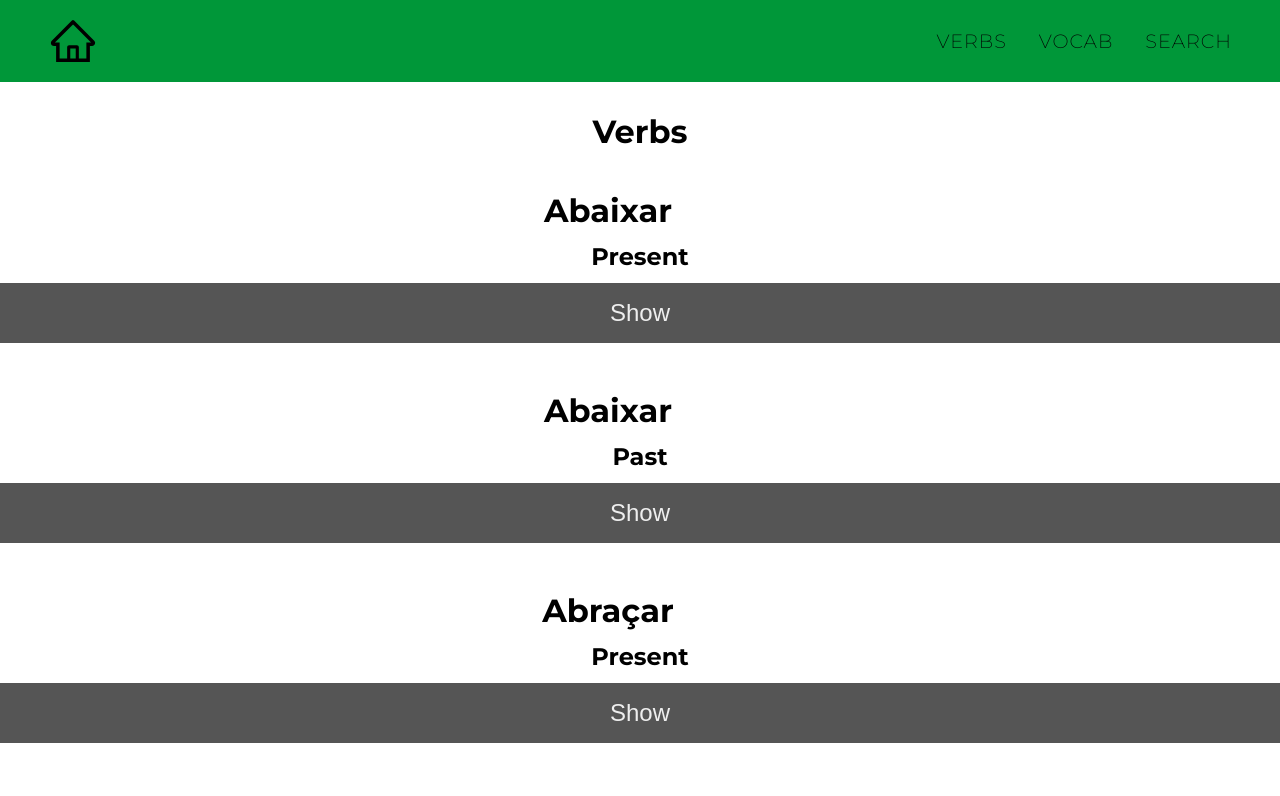
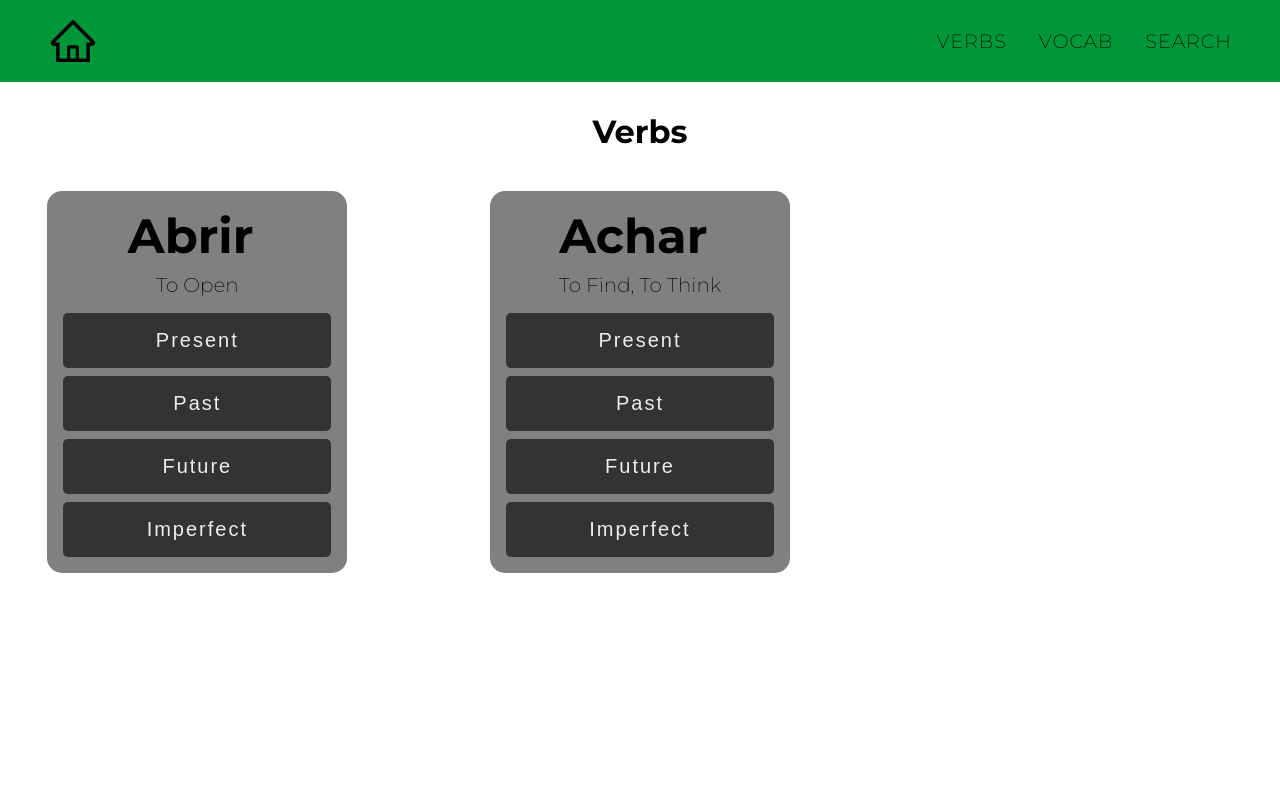
Before and after one commit to dking1342/portuguese, a Next.js app: page /verbs in a window 1280 px wide. Shown: the top 796 px of the page. Built offline with nearby package versions, Linux system fonts and the light colour scheme.

Commit message:
css changes & vocab changes

```diff
--- a/src/app/components/VerbItem.tsx
+++ b/src/app/components/VerbItem.tsx
@@ -1,55 +1,94 @@
 'use client';
 import React, { useState } from 'react';
-import { verbItemType } from '../types';
+import { Tense, TenseArray, TenseItemType, verbItemArray } from '../types';
 import styles from '../styles/VerbItem.module.sass';
+import { v4 as uuidv4 } from 'uuid';
 
 type Props = {
-  item: verbItemType;
+  item: verbItemArray;
 };
 
 const VerbItem = ({ item }: Props) => {
   const [show, setShow] = useState(false);
+  const [showTense, setShowTense] = useState('');
+  const [currentGroup, setCurrentGroup] = useState<TenseItemType | null>(null);
 
-  const toggleBody = () => {
-    setShow(!show);
+  const toggleTenses = (id: string) => {
+    setShowTense(id);
+    const list: TenseArray = item.tenses.filter((t) => t.tense === id)[0];
+    setCurrentGroup(list.group);
+    setShow(true);
   };
+
+  const closeDialog = () => {
+    setShow(false);
+  };
+
+  const tenses = [
+    {
+      id: uuidv4(),
+      tense: Tense.present,
+    },
+    {
+      id: uuidv4(),
+      tense: Tense.past,
+    },
+    {
+      id: uuidv4(),
+      tense: Tense.future,
+    },
+    {
+      id: uuidv4(),
+      tense: Tense.imperfect,
+    },
+  ];
 
   return (
     <div className={styles.container}>
       <div className={styles.header}>
         <h1>{item.verb}</h1>
-        <h2>{item.tense}</h2>
-        <button onClick={toggleBody}>Show</button>
+        <h2>{item.meaning}</h2>
       </div>
-      <div
-        className={`${styles.body} ${show ? styles.active : styles.disable}`}
+      <div className={styles.btnContainer}>
+        {tenses.map((t) => (
+          <button
+            className={styles.tensesBtn}
+            key={t.id}
+            onClick={() => toggleTenses(t.tense)}
           >
-        <div>
-          <h2>Meaning: {item.meaning}</h2>
+            {t.tense}
+          </button>
+        ))}
       </div>
+      {show && currentGroup && (
+        <div className={styles.dialog}>
           <div className={styles.rowContainer}>
             <div className={styles.row}>
               <h3>Eu</h3>
-            <p>{item.firstSingle}</p>
+              <p>{currentGroup.firstSingle}</p>
             </div>
             <div className={styles.row}>
               <h3>Tu</h3>
-            <p>{item.secondSingle}</p>
+              <p>{currentGroup.secondSingle}</p>
             </div>
             <div className={styles.row}>
               <h3>Ele, Ela, Você</h3>
-            <p>{item.thirdSingle}</p>
+              <p>{currentGroup.thirdSingle}</p>
             </div>
             <div className={styles.row}>
               <h3>Nós</h3>
-            <p>{item.firstPlural}</p>
+              <p>{currentGroup.firstPlural}</p>
             </div>
             <div className={styles.row}>
               <h3>Eles, Elas</h3>
-            <p>{item.thirdPlural}</p>
+              <p>{currentGroup.thirdPlural}</p>
             </div>
           </div>
+          <button className={styles.dialogCloseBtn} onClick={closeDialog}>
+            OK
+          </button>
         </div>
+      )}
     </div>
   );
 };
--- a/src/app/components/VerbList.tsx
+++ b/src/app/components/VerbList.tsx
@@ -1,22 +1,26 @@
 import React from 'react';
-import { verbListType } from '../types';
+import { verbItemArray, verbListType } from '../types';
 import VerbItem from './VerbItem';
 import styles from '../styles/VerbList.module.sass';
 
 type Props = {
   verbList: verbListType[];
+  verbs: verbItemArray[] | null;
 };
 
-const VerbList = ({ verbList }: Props) => {
+const VerbList = ({ verbList, verbs }: Props) => {
   const sortedList = verbList.sort((a, b) =>
     a.verbItem.verb.localeCompare(b.verbItem.verb)
   );
 
   return (
     <div className={styles.container}>
-      {sortedList.map((item) => (
+      {verbs?.map((item) => (
+        <VerbItem key={item.id} item={item} />
+      ))}
+      {/* {sortedList.map((item) => (
         <VerbItem key={item.id} item={item.verbItem} />
-      ))}
+      ))} */}
     </div>
   );
 };
--- a/src/app/data/verbList.ts
+++ b/src/app/data/verbList.ts
@@ -1,6 +1,7 @@
 import { Twinkle_Star } from 'next/font/google';
-import { verbListType } from '../types';
+import { verbItemArray, verbListType } from '../types';
 import { v4 as uuidv4 } from 'uuid';
+import { MdUnpublished } from 'react-icons/md';
 
 enum Tense {
   present = 'present',
@@ -14,13 +15,16 @@ enum Type {
   irregular = 'irregular',
 }
 
-export const verbList: verbListType[] = [
-  {
-    id: uuidv4(),
-    verbItem: {
+export const verbL: verbItemArray[] = [
+  {
+    id: uuidv4(),
     verb: 'abrir',
     meaning: 'to open',
-      tense: Tense.present,
+    tenses: [
+      {
+        id: uuidv4(),
+        tense: Tense.present,
+        group: {
           firstSingle: 'abro',
           secondSingle: 'abres',
           thirdSingle: 'abre',
@@ -30,10 +34,8 @@ export const verbList: verbListType[] = [
       },
       {
         id: uuidv4(),
-    verbItem: {
-      verb: 'abrir',
-      meaning: 'to open',
-      tense: Tense.past,
+        tense: Tense.past,
+        group: {
           firstSingle: 'abri',
           secondSingle: 'abriste',
           thirdSingle: 'abriu',
@@ -43,10 +45,8 @@ export const verbList: verbListType[] = [
       },
       {
         id: uuidv4(),
-    verbItem: {
-      verb: 'abrir',
-      meaning: 'to open',
         tense: Tense.future,
+        group: {
           firstSingle: 'abrirei',
           secondSingle: 'abrirás',
           thirdSingle: 'abrirá',
@@ -56,10 +56,8 @@ export const verbList: verbListType[] = [
       },
       {
         id: uuidv4(),
-    verbItem: {
-      verb: 'abrir',
-      meaning: 'to open',
         tense: Tense.imperfect,
+        group: {
           firstSingle: 'abria',
           secondSingle: 'abrias',
           thirdSingle: 'abria',
@@ -67,6 +65,62 @@ export const verbList: verbListType[] = [
           thirdPlural: 'abriam',
         },
       },
+    ],
+  },
+  {
+    id: uuidv4(),
+    verb: 'achar',
+    meaning: 'to find, to think',
+    tenses: [
+      {
+        id: uuidv4(),
+        tense: Tense.present,
+        group: {
+          firstSingle: 'acho',
+          secondSingle: 'achas',
+          thirdSingle: 'acha',
+          firstPlural: 'achamos',
+          thirdPlural: 'acham',
+        },
+      },
+      {
+        id: uuidv4(),
+        tense: Tense.past,
+        group: {
+          firstSingle: 'achei',
+          secondSingle: 'achaste',
+          thirdSingle: 'achou',
+          firstPlural: 'achamos',
+          thirdPlural: 'acharam',
+        },
+      },
+      {
+        id: uuidv4(),
+        tense: Tense.future,
+        group: {
+          firstSingle: 'acharei',
+          secondSingle: 'acharás',
+          thirdSingle: 'achará',
+          firstPlural: 'acharemos',
+          thirdPlural: 'acharão',
+        },
+      },
+      {
+        id: uuidv4(),
+        tense: Tense.imperfect,
+        group: {
+          firstSingle: 'achava',
+          secondSingle: 'achavas',
+          thirdSingle: 'achava',
+          firstPlural: 'achávamos',
+          thirdPlural: 'achavam',
+        },
+      },
+    ],
+  },
+];
+
+export const verbList: verbListType[] = [
   {
     id: uuidv4(),
     verbItem: {
@@ -282,7 +336,7 @@ export const verbList: verbListType[] = [
       meaning: 'to drink',
       tense: Tense.present,
       firstSingle: 'bebo',
-      secondSingle: '',
+      secondSingle: 'bebes',
       thirdSingle: 'bebe',
       firstPlural: 'bebemos',
       thirdPlural: 'bebem',
@@ -294,12 +348,24 @@ export const verbList: verbListType[] = [
       verb: 'beber',
       meaning: 'to drink',
       tense: Tense.past,
-      type: Type.regular,
       firstSingle: 'bebi',
       secondSingle: 'bebeste',
       thirdSingle: 'bebeu',
       firstPlural: 'bebemos',
       thirdPlural: 'beberam',
+    },
+  },
+  {
+    id: uuidv4(),
+    verbItem: {
+      verb: 'beber',
+      meaning: 'to drink',
+      tense: Tense.future,
+      firstSingle: 'beberei',
+      secondSingle: 'beberás',
+      thirdSingle: 'beberá',
+      firstPlural: 'beberemos',
+      thirdPlural: 'beberão',
     },
   },
   {
--- a/src/app/styles/VerbItem.module.sass
+++ b/src/app/styles/VerbItem.module.sass
@@ -1,25 +1,60 @@
 .container
   width: 100%
-  height: 100%
   display: flex
   flex-direction: column
-  gap: 1.5rem
+  gap: 1rem
+  background: gray
+  max-width: 300px
+  padding: 1rem
+  border-radius: 15px
+  align-items: center
+  justify-content: center
 
   .header
     display: flex
     flex-direction: column
-    gap: 0.75rem
+    gap: 0.5rem
     text-transform: capitalize
     text-align: center
+    width: 100%
+
+    h1
+      font-size: clamp(1.5rem,5vw,3rem)
+
+    h2
+      font-size: clamp(0.75rem,3vw,1.25rem)
+      font-weight: 200
+
+  .btnContainer
+    display: flex
+    flex-direction: column
+    gap: 0.5rem
+    width: 100%
 
     button
       padding: 1rem 0
-      font-size: 1.5rem
+      background: #333
       outline: none
       border: none
-      background: #555
       cursor: pointer
+      border-radius: 5px
+      font-size: 1.25rem
+      text-transform: capitalize
+      letter-spacing: 2px
       color: #eee
+      transition: 500ms ease all
+
+      &:hover
+        background: #444
+
+    // button
+    //   padding: 1rem 0
+    //   font-size: 1.5rem
+    //   outline: none
+    //   border: none
+    //   background: #555
+    //   cursor: pointer
+    //   color: #eee
 
   .body
     flex-direction: column
@@ -41,3 +76,47 @@
 
 .disable
   display: none
+
+.dialog
+  position: absolute
+  width: 100%
+  height: 100%
+  transform: translate(-50%,-50%)
+  top: 50%
+  left: 50%
+  box-shadow: 0 0 100vw #000
+  display: flex
+  flex-direction: column
+  gap: 1rem
+  align-items: center
+  justify-content: center
+  border: none
+  border-radius: 5px
+  background: rgba(0,0,0,0.85)
+  z-index: 15
+
+  .rowContainer
+    width: 100%
+    max-width: 300px
+    display: flex
+    flex-direction: column
+    gap: 1rem
+    justify-content: center
+
+    .row
+      display: flex
+      gap: 1rem
+      font-size: 1.5rem
+      align-items: flex-end
+
+  .dialogCloseBtn
+    padding: 1rem 0
+    width: 100%
+    max-width: 300px
+    font-size: 1.5rem
+    border-radius: 15px
+    background: #555
+    outline: none
+    border: none
+    color: #eee
+    cursor: pointer
--- a/src/app/styles/VerbList.module.sass
+++ b/src/app/styles/VerbList.module.sass
@@ -1,6 +1,7 @@
 .container
   width: 100%
   height: 100%
-  display: flex
-  flex-direction: column
+  display: grid
+  grid-template-columns: repeat(auto-fill,minmax(300px,1fr))
   gap: 3rem
+  justify-items: center
--- a/src/app/types/index.ts
+++ b/src/app/types/index.ts
@@ -29,6 +29,34 @@ export type verbItemType = {
   thirdPlural: string;
 };
 
+export enum Tense {
+  present = 'present',
+  past = 'past',
+  future = 'future',
+  imperfect = 'imperfect',
+}
+
+export type TenseItemType = {
+  firstSingle: string;
+  secondSingle: string;
+  thirdSingle: string;
+  firstPlural: string;
+  thirdPlural: string;
+};
+
+export type TenseArray = {
+  id: string;
+  tense: Tense.past | Tense.future | Tense.present | Tense.imperfect;
+  group: TenseItemType;
+};
+
+export type verbItemArray = {
+  id: string;
+  verb: string;
+  meaning: string;
+  tenses: TenseArray[];
+};
+
 export type verbListType = {
   id: string;
   verbItem: verbItemType;
--- a/src/app/verbs/page.tsx
+++ b/src/app/verbs/page.tsx
@@ -1,6 +1,6 @@
 import React from 'react';
 import styles from '../styles/vocab.module.sass';
-import { verbList } from '../data/verbList';
+import { verbL, verbList } from '../data/verbList';
 import VerbList from '../components/VerbList';
 
 type Props = {};
@@ -9,7 +9,7 @@ const Verbs = (props: Props) => {
   return (
     <div className={styles.container}>
       <h1>Verbs</h1>
-      <VerbList verbList={verbList} />
+      <VerbList verbs={verbL} verbList={verbList} />
     </div>
   );
 };
```
Lines whose indentation alone changed are shown as unchanged.
